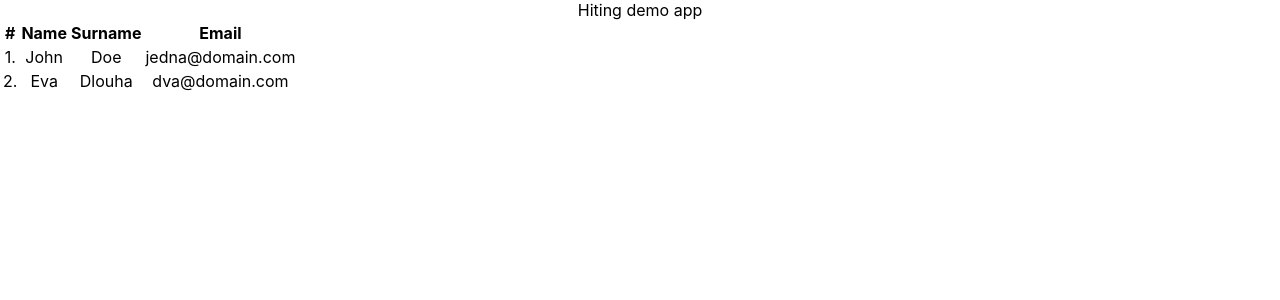
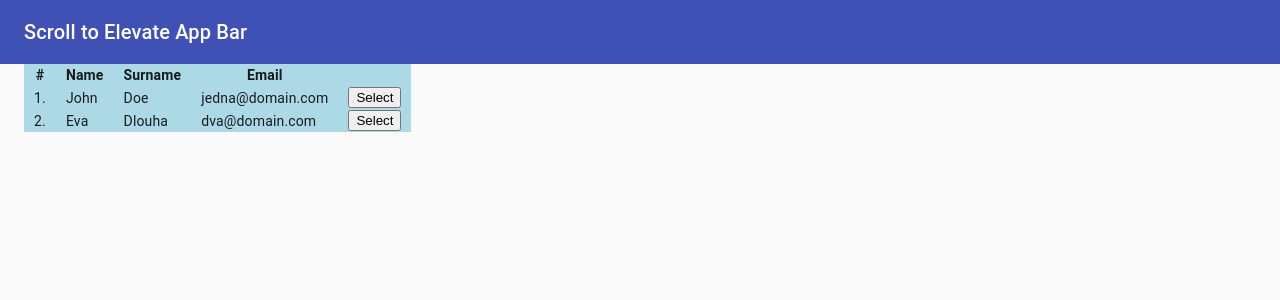
Before and after one commit to castamir/hiring-spa, a React (Create React App) app: page / in a window 1280 px wide. Shown: the top 300 px of the page. Built offline with nearby package versions, Linux system fonts and the light colour scheme; the HTML template or start-up script is replaced by a standard one.

Commit message:
Candidate detail POC (#5)
- feat: added candidate detail route
- feat: added material ui layout

Co-authored-by: Mira Paulik <miras.paulik.primehammer@gmail.com>

```diff
--- a/src/App.tsx
+++ b/src/App.tsx
@@ -1,14 +1,21 @@
 import React from "react";
 
 import "./App.css";
-import CandidatesRoute from "./features/candidates/CandidatesRoute";
+import CandidateListRoute from "./features/candidates/CandidateListRoute";
+import CandidateDetailRoute from "./features/candidates/CandidateDetailRoute";
+import { CandidateReadDto } from "./domain/candidate";
+import Screen from "./common/layout/Screen";
 
 const App: React.FC = () => {
+  const [selected, setSelected] = React.useState<CandidateReadDto>();
+
   return (
-    <div className="App">
-      <header>Hiting demo app</header>
-      <CandidatesRoute />
-    </div>
+    <Screen>
+      <React.Fragment>
+        <CandidateListRoute onSelect={setSelected} />
+        <CandidateDetailRoute candidate={selected} />
+      </React.Fragment>
+    </Screen>
   );
 };
 
--- a/src/common/api.ts
+++ b/src/common/api/api.ts
@@ -1,4 +1,4 @@
-import { CandidateReadDto, State } from "../domain/candidate";
+import { CandidateReadDto, State } from "../../domain/candidate";
 
 export const getCandidates = () => {
   return new Promise<CandidateReadDto[]>((resolve) => {
@@ -25,6 +25,6 @@ export const getCandidates = () => {
           location: "Kosice",
         },
       ]);
-    }, 5000);
+    }, 1000);
   });
 };
--- /dev/null
+++ b/src/common/layout/Screen.tsx
@@ -0,0 +1,46 @@
+import React from "react";
+import AppBar from "@material-ui/core/AppBar";
+import Toolbar from "@material-ui/core/Toolbar";
+import Typography from "@material-ui/core/Typography";
+import CssBaseline from "@material-ui/core/CssBaseline";
+import useScrollTrigger from "@material-ui/core/useScrollTrigger";
+import Box from "@material-ui/core/Box";
+import Container from "@material-ui/core/Container";
+
+interface Props {
+  children: React.ReactElement;
+}
+
+function ElevationScroll(props: Props) {
+  const { children } = props;
+  const trigger = useScrollTrigger({
+    disableHysteresis: true,
+    threshold: 0,
+    target: undefined,
+  });
+
+  return React.cloneElement(children, {
+    elevation: trigger ? 4 : 0,
+  });
+}
+
+const Screen: React.FC<Props> = (props) => {
+  return (
+    <React.Fragment>
+      <CssBaseline />
+      <ElevationScroll {...props}>
+        <AppBar>
+          <Toolbar>
+            <Typography variant="h6">Scroll to Elevate App Bar</Typography>
+          </Toolbar>
+        </AppBar>
+      </ElevationScroll>
+      <Toolbar />
+      <Container>
+        <Box>{props.children}</Box>
+      </Container>
+    </React.Fragment>
+  );
+};
+
+export default Screen;
--- /dev/null
+++ b/src/features/candidates/CandidateDetailRoute.tsx
@@ -0,0 +1,22 @@
+import React from "react";
+import { CandidateReadDto } from "../../domain/candidate";
+
+export type Props = {
+  candidate?: CandidateReadDto;
+};
+
+const CandidateDetailRoute: React.FC<Props> = ({ candidate }) => {
+  if (!candidate) {
+    return null;
+  }
+
+  return (
+    <div>
+      <h2>
+        {candidate.name} {candidate.surname}
+      </h2>
+    </div>
+  );
+};
+
+export default CandidateDetailRoute;
--- /dev/null
+++ b/src/features/candidates/CandidateListRoute.styles.tsx
@@ -0,0 +1,12 @@
+import styled from "styled-components/macro";
+
+export const Table = styled.table`
+  border-collapse: collapse;
+
+  td,
+  th {
+    padding-left: 10px;
+    padding-right: 10px;
+    background-color: lightblue;
+  }
+`;
--- a/src/features/candidates/CandidatesRoute.tsx
+++ b/src/features/candidates/CandidateListRoute.tsx
@@ -1,11 +1,14 @@
 import React from "react";
 
 import { CandidateReadDto } from "../../domain/candidate";
-import { getCandidates } from "../../common/api";
+import { getCandidates } from "../../common/api/api";
+import { Table } from "./CandidateListRoute.styles";
 
-export type Props = {};
+export type Props = {
+  onSelect: (candidate: CandidateReadDto) => void;
+};
 
-const CandidatesRoute: React.FC<Props> = () => {
+const CandidateListRoute: React.FC<Props> = ({ onSelect }) => {
   const [candidates, setCandidates] = React.useState<CandidateReadDto[]>([]);
 
   React.useEffect(() => {
@@ -16,12 +19,13 @@ const CandidatesRoute: React.FC<Props> = () => {
 
   return (
     <article>
-      <table>
+      <Table>
         <tr>
           <th>#</th>
           <th>Name</th>
           <th>Surname</th>
           <th>Email</th>
+          <th />
         </tr>
 
         {candidates.map((candidate, index) => (
@@ -30,11 +34,14 @@ const CandidatesRoute: React.FC<Props> = () => {
             <td>{candidate.name}</td>
             <td>{candidate.surname}</td>
             <td>{candidate.email}</td>
+            <td>
+              <button onClick={() => onSelect(candidate)}>Select</button>
+            </td>
           </tr>
         ))}
-      </table>
+      </Table>
     </article>
   );
 };
 
-export default CandidatesRoute;
+export default CandidateListRoute;
```
Also changed, not shown: package.json (+17 -12 lines), 2 other files (tests, documents, lock files or other folders).
